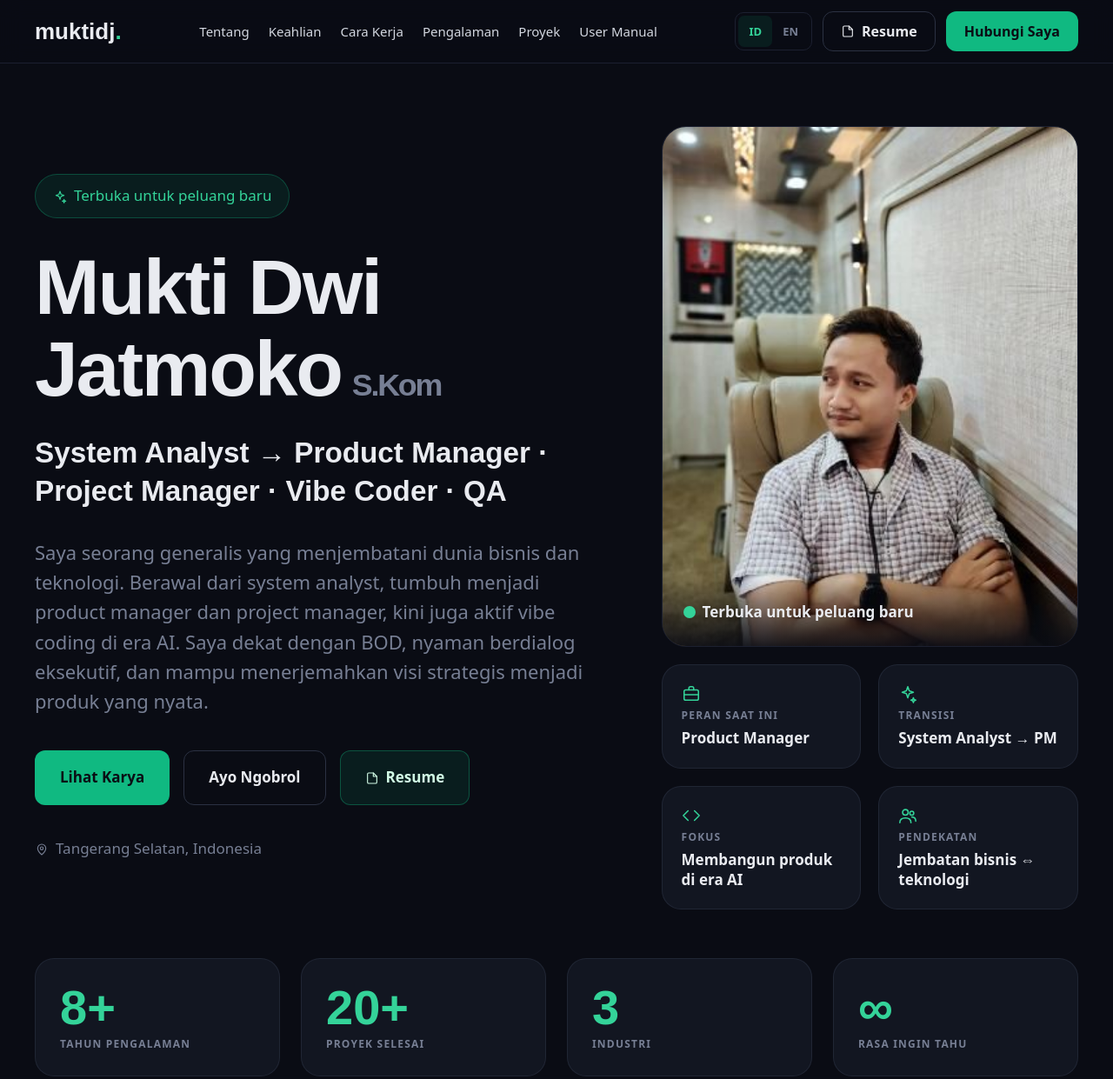
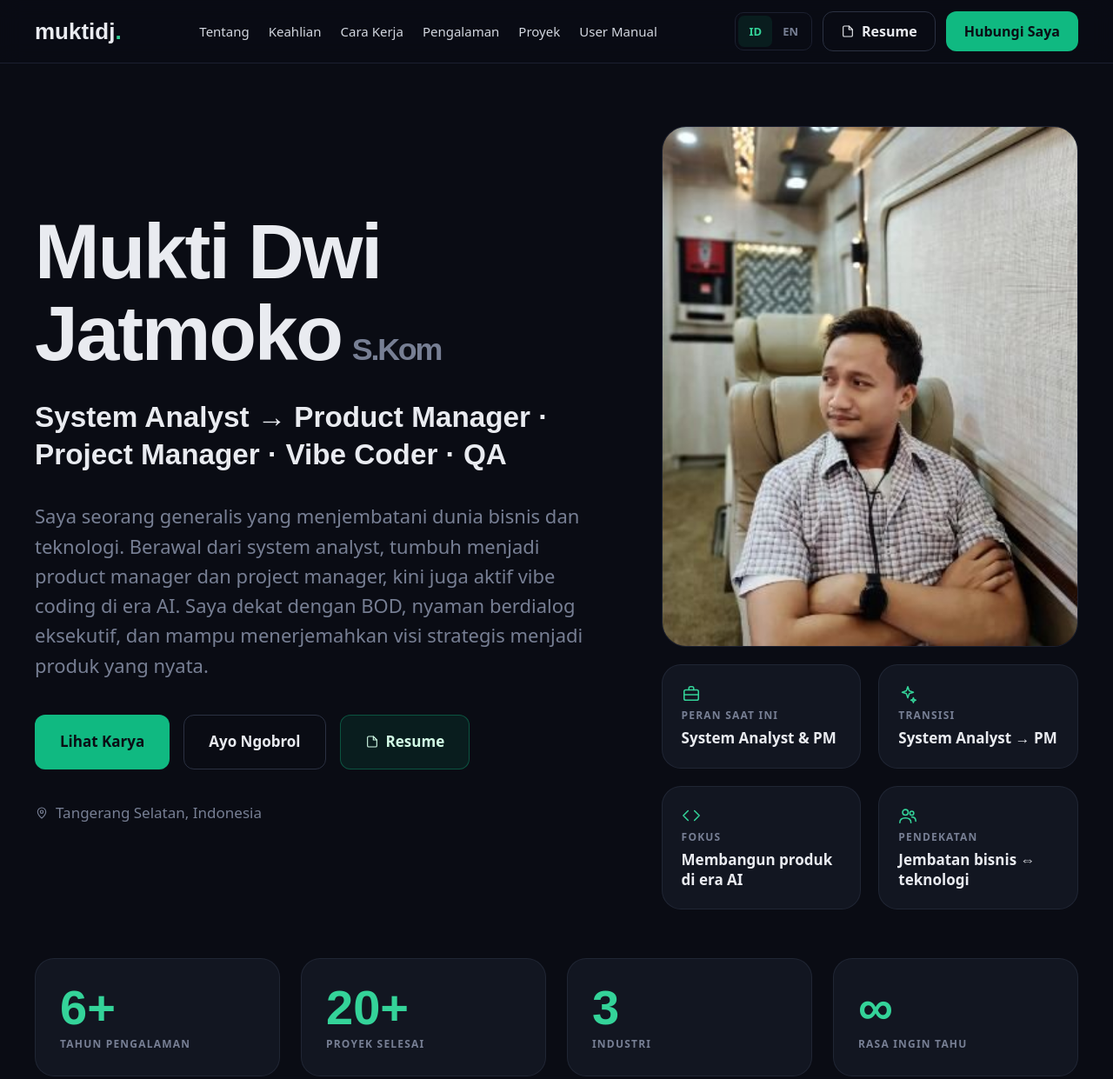
Before and after one commit to muktidj/portofolio-me, an Astro site: page / in a window 1280 px wide. Shown: the top 1241 px of the page at 87% size. Built offline with nearby package versions, Linux system fonts and the light colour scheme; Astro itself is replaced by a stand-in of ours.

Commit message:
Real work history, project status badges, drop open-to-work badges
- Experience: EOA Tech System Analyst 2020-2022, Whitehorse Group 2022-present
- Years of experience 8+ -> 6+
- Projects support status 'dev' (In development) and 'beta' badges
- Remove 'Open to new opportunities' from hero, photo, and contact

Co-Authored-By: Claude Opus 5.5 <noreply@anthropic.com>

```diff
--- a/src/components/Contact.astro
+++ b/src/components/Contact.astro
@@ -25,7 +25,7 @@ const t = c.ui.contact;
       <div><small class="block text-xs tracking-widest text-ink-400 uppercase">{t.location}</small><strong class="text-xl font-medium">{contact.location}</strong></div>
     </div>
     <div class="card mt-5 border-accent-500/25 bg-accent-500/[0.07]">
-      <strong class="text-xl text-accent-400"><span class="dot"></span>{t.open}</strong>
+      <strong class="text-xl text-accent-400">{t.response}</strong>
       <p class="mt-1.5 text-ink-400">{contact.availability}</p>
     </div>
   </div>
--- a/src/components/Hero.astro
+++ b/src/components/Hero.astro
@@ -12,8 +12,7 @@ const factIcons = ['briefcase', 'spark', 'code', 'people'];
   <div class="container-x">
     <div class="grid gap-12 lg:grid-cols-[1.15fr_0.85fr] lg:items-center lg:gap-[72px]">
       <div>
-        <span class="pill"><Icon name="spark" size={16} /> {t.badge}</span>
-        <h1 class="mt-8 mb-7 font-display text-[clamp(52px,7vw,96px)] leading-[1.05] font-bold tracking-tight">{hero.name}<span class="ml-3 align-baseline text-[0.4em] font-semibold whitespace-nowrap text-ink-400">{profile.degree}</span></h1>
+        <h1 class="mb-7 font-display text-[clamp(52px,7vw,96px)] leading-[1.05] font-bold tracking-tight">{hero.name}<span class="ml-3 align-baseline text-[0.4em] font-semibold whitespace-nowrap text-ink-400">{profile.degree}</span></h1>
         <p class="max-w-[900px] font-display text-[clamp(22px,2.6vw,34px)] leading-[1.3] font-semibold">{hero.roles}</p>
         <p class="mt-8 mb-10 max-w-[880px] text-lg text-ink-400 sm:text-[22px]">{hero.intro}</p>
         <div class="flex flex-wrap gap-4">
@@ -27,9 +26,6 @@ const factIcons = ['briefcase', 'spark', 'code', 'people'];
       <div class="mx-auto grid w-full max-w-[500px] gap-5 lg:max-w-none">
         <figure class="relative aspect-[4/5] w-full overflow-hidden rounded-[28px] border border-ink-800 lg:max-h-[640px]">
           <img src="/mukti.jpg" alt={`${t.photoAlt} ${hero.name}`} width="400" height="400" class="size-full object-cover" fetchpriority="high" />
-          <figcaption class="absolute inset-x-0 bottom-0 grid gap-0.5 bg-linear-to-t from-ink-950/90 to-transparent p-6">
-            <strong><span class="dot"></span>{t.badge}</strong>
-          </figcaption>
         </figure>
         <div class="grid grid-cols-2 gap-5">
           {hero.facts.map((f, i) => (
--- a/src/components/Projects.astro
+++ b/src/components/Projects.astro
@@ -20,7 +20,15 @@ const covers = [
         <details class="group card overflow-hidden p-0 transition-colors hover:border-accent-500/45 open:lg:col-span-full">
           <summary class:list={['block list-none pb-7 [&::-webkit-details-marker]:hidden', p.context ? 'cursor-pointer' : 'cursor-default']}>
             <div class:list={['mb-7 h-56 p-5 lg:h-60', covers[idx % covers.length]]}>
-              <span class="chip bg-ink-950/85">{p.category}</span>
+              <div class="flex flex-wrap gap-2">
+                <span class="chip bg-ink-950/85">{p.category}</span>
+                {p.status && (
+                  <span class:list={['chip gap-2 bg-ink-950/85', p.status === 'beta' ? 'border-sky-400/40 text-sky-300' : 'border-amber-400/40 text-amber-300']}>
+                    <span class:list={['size-2 rounded-full', p.status === 'beta' ? 'bg-sky-400' : 'animate-pulse bg-amber-400']}></span>
+                    {t.status[p.status as 'dev' | 'beta']}
+                  </span>
+                )}
+              </div>
             </div>
             <div class="mx-8">
               <div class="flex items-center justify-between">
--- a/src/data/content.en.ts
+++ b/src/data/content.en.ts
@@ -16,13 +16,13 @@ export const hero = {
     "I'm a generalist who bridges the worlds of business and technology. Starting out as a system analyst, I grew into a product and project manager, and now I vibe code in the AI era. I'm close to the board of directors, comfortable in executive conversations, and able to turn strategic vision into real products.",
   location: profile.location,
   facts: [
-    { label: 'Current role', value: 'Product Manager' },
+    { label: 'Current role', value: 'System Analyst & PM' },
     { label: 'Transitioning', value: 'System Analyst → PM' },
     { label: 'Focus', value: 'AI-era product building' },
     { label: 'Approach', value: 'Business ⇔ Tech bridge' },
   ],
   stats: [
-    { value: '8+', label: 'Years experience' },
+    { value: '6+', label: 'Years experience' },
     { value: '20+', label: 'Projects delivered' },
     { value: '3', label: 'Industries served' },
     { value: '∞', label: 'Curiosity level' },
@@ -124,19 +124,14 @@ export const experience = {
   intro: 'From system analysis to product management — every role added a new perspective.',
   jobs: [
     {
-      period: '2023 — Present', company: 'Tech Company', role: 'Product Manager',
-      text: 'Leading digital products end-to-end, from discovery to delivery, focused on user growth and retention.',
-      bullets: ['Launched 3 new products with a 40% increase in user acquisition', 'Managed the quarterly roadmap with the board and engineering team', 'Defined and tracked product KPIs with a data-driven approach'],
+      period: '2022 — Present', company: 'Whitehorse Group · White Horse & Explorer', role: 'System Analyst · Product Manager · QA & Frontend',
+      text: 'Wearing multiple hats for two group businesses: White Horse (bus charter) and Explorer (open trips & travel). Bridging business needs and technology, from analysis to release.',
+      bullets: ['Analyze business needs and write system specifications for White Horse and Explorer', 'Manage the product roadmap and priorities with management and the engineering team', 'In the AI era, work hands-on as tester (QA) and frontend developer using AI tools'],
     },
     {
-      period: '2021 — 2023', company: 'Digital Agency', role: 'Project Manager',
-      text: 'Managed delivery of multiple projects in parallel with cross-functional teams and tight timelines.',
-      bullets: ['Completed 15+ projects on time with 95% client satisfaction', 'Introduced agile methodology that raised team velocity by 30%', 'Facilitated daily stand-ups, sprint planning, and retrospectives'],
-    },
-    {
-      period: '2018 — 2021', company: 'Enterprise Solutions', role: 'System Analyst',
-      text: 'Analyzed business needs, designed technical solutions, and bridged business stakeholders with the development team.',
-      bullets: ['Designed system architecture for 5+ enterprise applications', 'Led requirement gathering workshops with 20+ stakeholders', 'Produced technical documentation that cut rework by 50%'],
+      period: '2020 — 2022', company: 'EOA Tech · Software House', role: 'System Analyst',
+      text: 'Analyzed client needs, designed system solutions, and bridged clients with the development team.',
+      bullets: ['Ran requirement gathering and business process analysis with clients', 'Wrote system documentation: SRS, BPMN, UML, and data models', 'Guided implementation with the developer team through UAT'],
     },
   ],
 };
@@ -145,6 +140,7 @@ export const projects = {
   intro: 'Each project is told from three angles: what was built, why it matters, and its impact. Click to see the full case study.',
   items: [
     {
+      status: '',
       category: 'Product Management',
       title: 'Analytics Dashboard Platform',
       summary: 'A real-time analytics dashboard platform that helps executives monitor business KPIs through interactive data visualization.',
@@ -170,6 +166,7 @@ export const projects = {
       lesson: 'Involving the board from the discovery phase made alignment much faster. Weekly demos are not overhead — they are an investment in trust.',
     },
     {
+      status: 'dev',
       category: 'Project Management',
       title: 'Cross-Team Collaboration Suite',
       summary: 'An initiative to align 4 cross-functional teams on enterprise feature development, from kickoff to release.',
@@ -233,14 +230,14 @@ export const resume = {
 
 export const ui = {
   header: { resume: 'Resume', cta: 'Get in Touch' },
-  hero: { badge: 'Open to new opportunities', viewWork: 'View My Work', talk: "Let's Talk", resume: 'Resume', industries: "Industries I've worked with", photoAlt: 'Photo of' },
+  hero: { viewWork: 'View My Work', talk: "Let's Talk", resume: 'Resume', industries: "Industries I've worked with", photoAlt: 'Photo of' },
   about: { eyebrow: '01 — About', viewResume: 'View Resume', title: 'The bridge between', titleEm: 'business and technology' },
   expertise: { eyebrow: '02 — Expertise', title: 'What I bring to the table', skills: 'Tooling & Skills' },
   process: { eyebrow: '03 — How I Work', title: 'From problem to product,', titleEm: 'step by step', tools: 'Tools', output: 'Output' },
   experience: { eyebrow: '04 — Experience', title: 'The journey so far' },
-  projects: { eyebrow: '05 — Projects', title: 'Selected work', what: 'What', why: 'Why', impact: 'Impact', viewCase: 'View case study →', context: 'Context & Problem', approach: 'Approach', outcome: 'Outcome', lesson: 'Lesson learned' },
+  projects: { eyebrow: '05 — Projects', title: 'Selected work', what: 'What', why: 'Why', impact: 'Impact', viewCase: 'View case study →', context: 'Context & Problem', approach: 'Approach', outcome: 'Outcome', lesson: 'Lesson learned', status: { dev: 'In development', beta: 'Beta' } },
   learning: { eyebrow: 'Always learning', title: "What I'm into", titleEm: 'right now', updated: 'Updated regularly' },
-  contact: { eyebrow: '06 — Contact', title: "Let's build something", email: 'Email', linkedin: 'LinkedIn', location: 'Location', open: 'Open to new opportunities' },
+  contact: { eyebrow: '06 — Contact', title: "Let's build something", email: 'Email', linkedin: 'LinkedIn', location: 'Location', response: 'Response time' },
   footer: { builtWith: 'Built with', assisted: '· assisted by' },
 };
 
--- a/src/data/content.id.ts
+++ b/src/data/content.id.ts
@@ -16,13 +16,13 @@ export const hero = {
     'Saya seorang generalis yang menjembatani dunia bisnis dan teknologi. Berawal dari system analyst, tumbuh menjadi product manager dan project manager, kini juga aktif vibe coding di era AI. Saya dekat dengan BOD, nyaman berdialog eksekutif, dan mampu menerjemahkan visi strategis menjadi produk yang nyata.',
   location: profile.location,
   facts: [
-    { label: 'Peran saat ini', value: 'Product Manager' },
+    { label: 'Peran saat ini', value: 'System Analyst & PM' },
     { label: 'Transisi', value: 'System Analyst → PM' },
     { label: 'Fokus', value: 'Membangun produk di era AI' },
     { label: 'Pendekatan', value: 'Jembatan bisnis ⇔ teknologi' },
   ],
   stats: [
-    { value: '8+', label: 'Tahun pengalaman' },
+    { value: '6+', label: 'Tahun pengalaman' },
     { value: '20+', label: 'Proyek selesai' },
     { value: '3', label: 'Industri' },
     { value: '∞', label: 'Rasa ingin tahu' },
@@ -124,19 +124,14 @@ export const experience = {
   intro: 'Dari analisis sistem ke manajemen produk — setiap peran menambah perspektif baru.',
   jobs: [
     {
-      period: '2023 — Present', company: 'Tech Company', role: 'Product Manager',
-      text: 'Memimpin produk digital end-to-end, dari discovery hingga delivery, dengan fokus pada pertumbuhan dan retensi pengguna.',
-      bullets: ['Meluncurkan 3 produk baru dengan 40% peningkatan user acquisition', 'Mengelola roadmap quarterly bersama BOD dan tim engineering', 'Menetapkan dan melacak KPI produk dengan data-driven approach'],
+      period: '2022 — Sekarang', company: 'Whitehorse Group · White Horse & Explorer', role: 'System Analyst · Product Manager · QA & Frontend',
+      text: 'Memegang peran rangkap untuk dua bisnis grup: White Horse (sewa bus pariwisata) dan Explorer (open trip & travel). Menjembatani kebutuhan bisnis dengan teknologi, dari analisis hingga rilis.',
+      bullets: ['Menganalisis kebutuhan bisnis dan menyusun spesifikasi sistem untuk White Horse dan Explorer', 'Mengelola roadmap dan prioritas produk bersama manajemen dan tim engineering', 'Di era AI, turun langsung sebagai tester (QA) dan frontend developer dengan bantuan AI tools'],
     },
     {
-      period: '2021 — 2023', company: 'Digital Agency', role: 'Project Manager',
-      text: 'Mengelola delivery multiple project secara paralel dengan tim cross-functional dan timeline yang ketat.',
-      bullets: ['Menyelesaikan 15+ project on-time dengan tingkat kepuasan klien 95%', 'Menerapkan agile methodology yang meningkatkan velocity tim 30%', 'Facilitate daily stand-ups, sprint planning, dan retrospective'],
-    },
-    {
-      period: '2018 — 2021', company: 'Enterprise Solutions', role: 'System Analyst',
-      text: 'Menganalisis kebutuhan bisnis, merancang solusi teknis, dan menjadi jembatan antara stakeholder bisnis dengan tim development.',
-      bullets: ['Mendesain arsitektur sistem untuk 5+ enterprise application', 'Memimpin requirement gathering workshop dengan 20+ stakeholder', 'Menghasilkan dokumentasi teknis yang mengurangi rework 50%'],
+      period: '2020 — 2022', company: 'EOA Tech · Software House', role: 'System Analyst',
+      text: 'Menganalisis kebutuhan klien, merancang solusi sistem, dan menjadi jembatan antara klien dengan tim development.',
+      bullets: ['Melakukan requirement gathering dan analisis proses bisnis klien', 'Menyusun dokumentasi sistem: SRS, BPMN, UML, dan data model', 'Mengawal implementasi bersama tim developer hingga UAT'],
     },
   ],
 };
@@ -145,6 +140,7 @@ export const projects = {
   intro: 'Setiap proyek diceritakan dalam tiga sudut pandang: apa yang dibuat, mengapa penting, dan dampaknya. Klik untuk melihat case study lengkap.',
   items: [
     {
+      status: '',
       category: 'Product Management',
       title: 'Analytics Dashboard Platform',
       summary: 'Platform dashboard analytics real-time yang membantu eksekutif memantau KPI bisnis dengan visualisasi data interaktif.',
@@ -170,6 +166,7 @@ export const projects = {
       lesson: 'Melibatkan BOD sejak fase discovery membuat alignment jauh lebih cepat. Demo mingguan bukan overhead — itu investasi trust.',
     },
     {
+      status: 'dev',
       category: 'Project Management',
       title: 'Cross-Team Collaboration Suite',
       summary: 'Initiative untuk menyelaraskan 4 tim cross-functional dalam pengembangan fitur enterprise, dari kickoff hingga release.',
@@ -233,14 +230,14 @@ export const resume = {
 
 export const ui = {
   header: { resume: 'Resume', cta: 'Hubungi Saya' },
-  hero: { badge: 'Terbuka untuk peluang baru', viewWork: 'Lihat Karya', talk: 'Ayo Ngobrol', resume: 'Resume', industries: 'Industri yang pernah saya tangani', photoAlt: 'Foto' },
+  hero: { viewWork: 'Lihat Karya', talk: 'Ayo Ngobrol', resume: 'Resume', industries: 'Industri yang pernah saya tangani', photoAlt: 'Foto' },
   about: { eyebrow: '01 — Tentang', viewResume: 'Lihat Resume', title: 'Jembatan antara', titleEm: 'bisnis dan teknologi' },
   expertise: { eyebrow: '02 — Keahlian', title: 'Apa yang saya bawa ke tim', skills: 'Tools & Skills' },
   process: { eyebrow: '03 — Cara Kerja', title: 'Dari masalah ke produk,', titleEm: 'langkah demi langkah', tools: 'Tools', output: 'Output' },
   experience: { eyebrow: '04 — Pengalaman', title: 'Perjalanan sejauh ini' },
-  projects: { eyebrow: '05 — Proyek', title: 'Karya pilihan', what: 'Apa', why: 'Mengapa', impact: 'Dampak', viewCase: 'Lihat case study →', context: 'Konteks & Masalah', approach: 'Pendekatan', outcome: 'Hasil', lesson: 'Pelajaran' },
+  projects: { eyebrow: '05 — Proyek', title: 'Karya pilihan', what: 'Apa', why: 'Mengapa', impact: 'Dampak', viewCase: 'Lihat case study →', context: 'Konteks & Masalah', approach: 'Pendekatan', outcome: 'Hasil', lesson: 'Pelajaran', status: { dev: 'Dalam pengembangan', beta: 'Beta' } },
   learning: { eyebrow: 'Selalu belajar', title: 'Yang sedang saya dalami', titleEm: 'saat ini', updated: 'Diperbarui berkala' },
-  contact: { eyebrow: '06 — Kontak', title: 'Mari bangun sesuatu', email: 'Email', linkedin: 'LinkedIn', location: 'Lokasi', open: 'Terbuka untuk peluang baru' },
+  contact: { eyebrow: '06 — Kontak', title: 'Mari bangun sesuatu', email: 'Email', linkedin: 'LinkedIn', location: 'Lokasi', response: 'Waktu respons' },
   footer: { builtWith: 'Dibuat dengan', assisted: '· dibantu' },
 };
 
```
